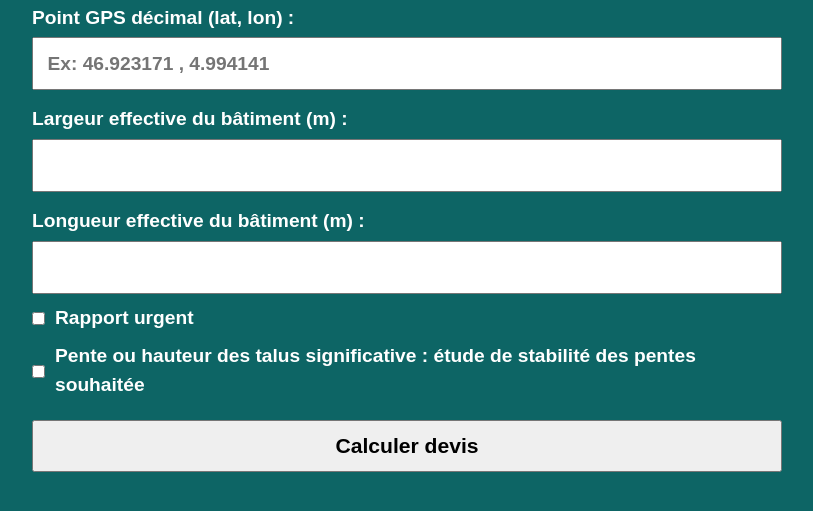
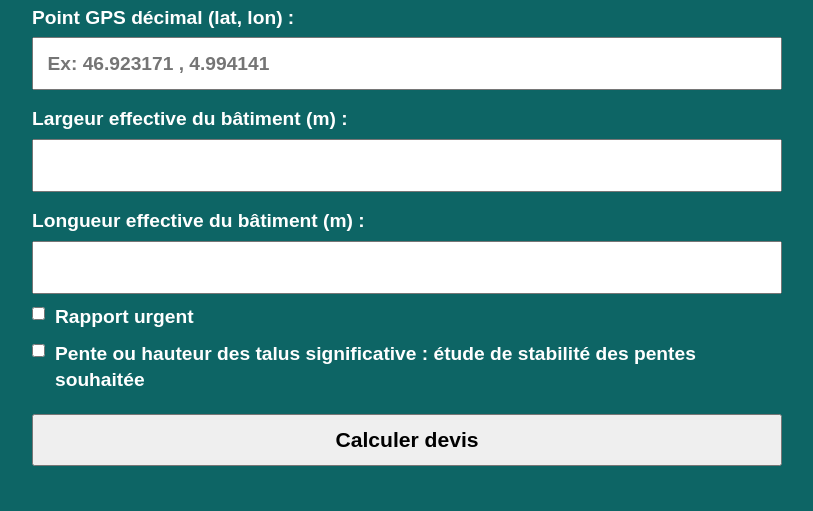
Before and after one commit to kaliforageingenierie/Calculateur-devis, a plain HTML site: page index.html in a window 1280 px wide. Shown: the part 117-628 px from the top of the page, without its empty margins (233-1046 px from the left). Drawn offline with Linux system fonts and the light colour scheme.

Commit message:
Update index.html

```diff
--- a/index.html
+++ b/index.html
@@ -52,23 +52,25 @@ input[type=text], input[type=number], button {
     font-size: 1em;
 }
 
-/* Cases à cocher parfaitement alignées */
+/* Checkboxes parfaitement alignées */
 .checkbox {
     display: flex;
-    align-items: center;  /* centre verticalement case et label */
-    gap: 10px;            /* espace entre case et label */
+    align-items: flex-start;  /* aligne la checkbox avec le début du texte */
+    gap: 10px;
     margin-top: 10px;
 }
 
 .checkbox input[type="checkbox"] {
-    width: auto;
     margin: 0;
+    flex-shrink: 0;
+    margin-top: 3px;
 }
 
 .checkbox label {
-    flex: 1;              /* prend tout l’espace restant */
     margin: 0;
     word-break: break-word;
+    font-size: 1em;
+    line-height: 1.4;
 }
 
 button {
```
